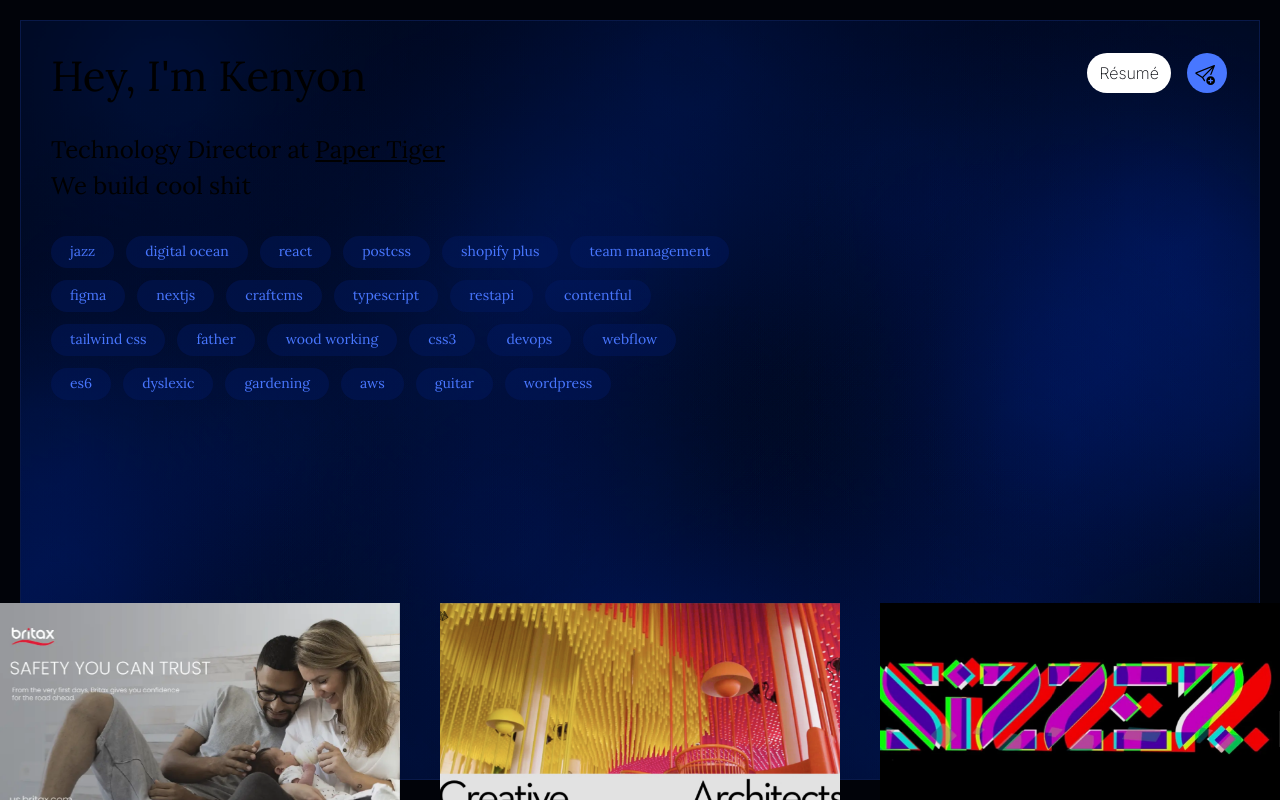
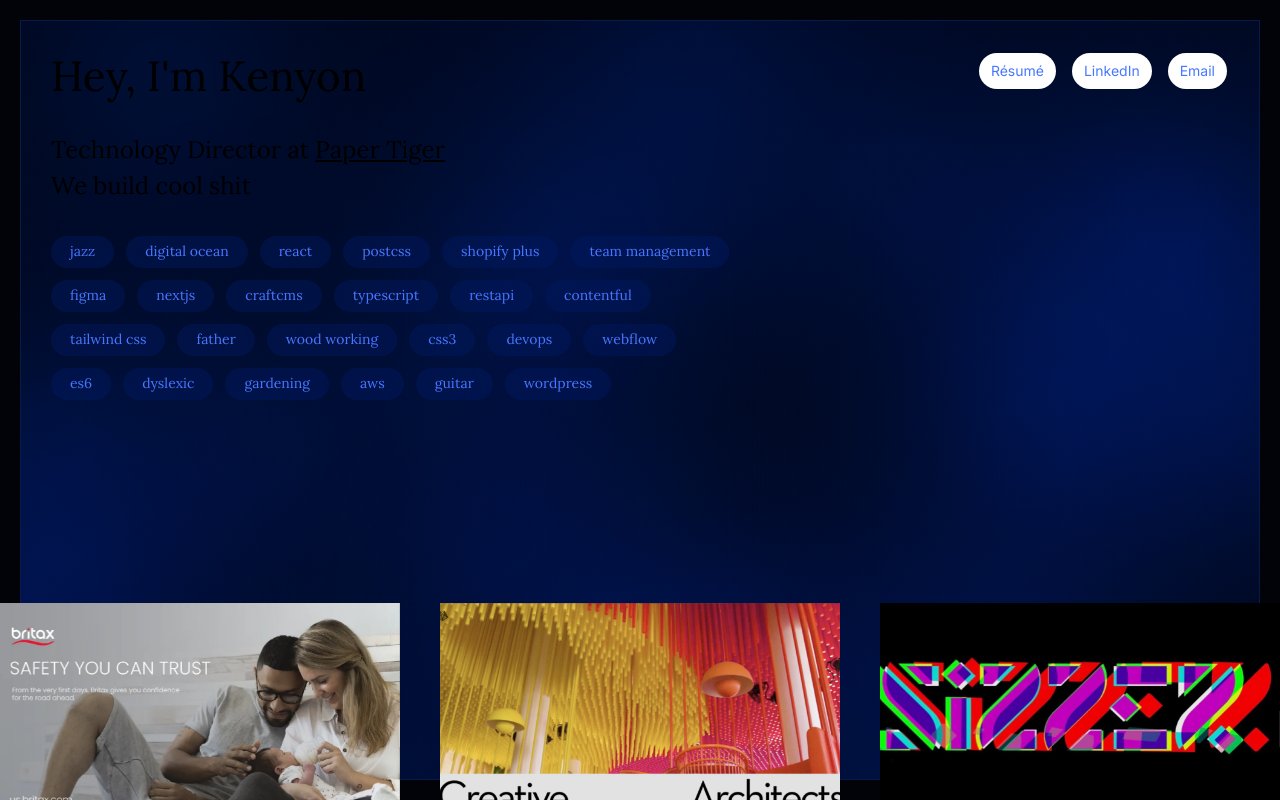
Before and after one commit to knynkwl/Portfolio, a Next.js app: page / in a window 1280 px wide. Built offline with nearby package versions, Linux system fonts and the light colour scheme.

Commit message:
actions links

```diff
--- a/src/components/ActionLinks.tsx
+++ b/src/components/ActionLinks.tsx
@@ -1,13 +1,73 @@
+import { useState, useEffect, useMemo } from 'react'
+
 const ActionLinks = ({showContent}: {showContent: boolean}) => {
+  const [activeIndexes, setActiveIndexes] = useState<number[]>([]);
+  const [links, setLinks] = useState<{ text: string; href: string; }[]>([]);
+
+ useEffect(() => {
+  setLinks([
+    {
+      text: 'Résumé',
+      href: '/downloads/Kenyon_Kowal_Resume.pdf'
+    },
+    {
+      text: 'LinkedIn',
+      href: 'https://www.linkedin.com/in/kenyonkowal'
+    },
+    {
+      text: 'Email',
+      href: 'mailto:hello@kenyonkowal.com'
+    }
+  ])
+ }, [setLinks])
+
+  useEffect(() => {
+    if (showContent) {
+      // Set up a timer to add 'active' class with a delay for each item
+      const timer = setTimeout(() => {
+        setActiveIndexes(Array.from({ length: links.length }, (_, index) => index));
+      }, 1000);
+
+      // Clear the timer when the component is unmounted or when the skills change
+      return () => clearTimeout(timer);
+    }
+  }, [showContent, links]);
+
+  const classes = 'rounded-full hover:bg-blue-3 hover:text-white transition-colors duration-300 px-3 py-2 font-body text-sm'
+
+  console.log(activeIndexes);
+
   return (
     <div className={`absolute z-10 right-0 top-0 m-8 flex gap-4 transition-all duration-1000 delay-500 ${showContent ? 'opacity-100 translate-x-0 translate-y-0' : 'opacity-0 translate-x-4 -translate-y-4'}`}>
-      <a href="/downloads/Kenyon_Kowal_Resume.pdf"
+
+      {links.map((link, i) => (
+        <a
+          href={link.href}
+          key={i}
+          target="_blank"
+          rel="noopener noreferrer"
+          className={`${classes} ${activeIndexes.includes(i) ? 'bg-white text-blue-3' : 'bg-blue-3 text-white'}`}>
+            {link.text}
+        </a>
+      ))}
+
+      {/* <a href="/downloads/Kenyon_Kowal_Resume.pdf"
         target="_blank"
         rel="noopener noreferrer"
-        className="rounded-full bg-white text-blue-1 px-3 py-2 font-body font-extralight">
+        className={classes}>
         Résumé
       </a>
-      <a href={`mailto:hello@kenyonkowal.com`} className={`text-12 p-3 font-bold rounded-full bg-blue-3 w-10 h-10 inline-flex items-center justify-center transition-all duration-1000 transform`}><svg xmlns="http://www.w3.org/2000/svg" viewBox="0 0 16 16" className="-mb-1 -ml-1"><g fill="currentColor"><path d="M15.964.686a.5.5 0 0 0-.65-.65L.767 5.855a.75.75 0 0 0-.124 1.329l4.995 3.178l1.531 2.406a.5.5 0 0 0 .844-.536L6.637 10.07l7.494-7.494l-1.895 4.738a.5.5 0 1 0 .928.372zm-2.54 1.183L5.93 9.363L1.591 6.602z"></path><path d="M16 12.5a3.5 3.5 0 1 1-7 0a3.5 3.5 0 0 1 7 0m-3.5-2a.5.5 0 0 0-.5.5v1h-1a.5.5 0 0 0 0 1h1v1a.5.5 0 0 0 1 0v-1h1a.5.5 0 0 0 0-1h-1v-1a.5.5 0 0 0-.5-.5"></path></g></svg></a>
+      <a href="https://www.linkedin.com/in/kenyonkowal"
+        target="_blank"
+        rel="noopener noreferrer"
+        className={classes}>
+        LinkedIn
+      </a>
+      <a
+        href="mailto:hello@kenyonkowal.com"
+        target="_blank"
+        rel="noopener noreferrer"
+        className={classes}>Email</a> */}
     </div>
   )
 }
```
Also changed, not shown: 1 other file (tests, documents, lock files or other folders).
